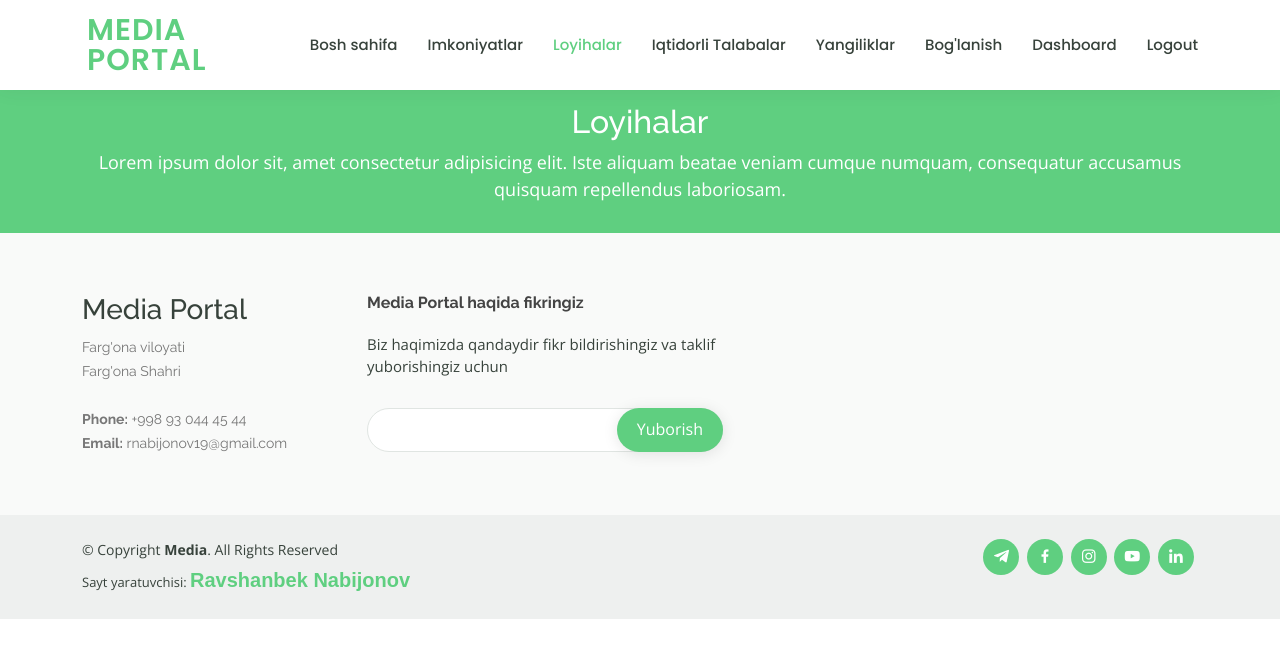
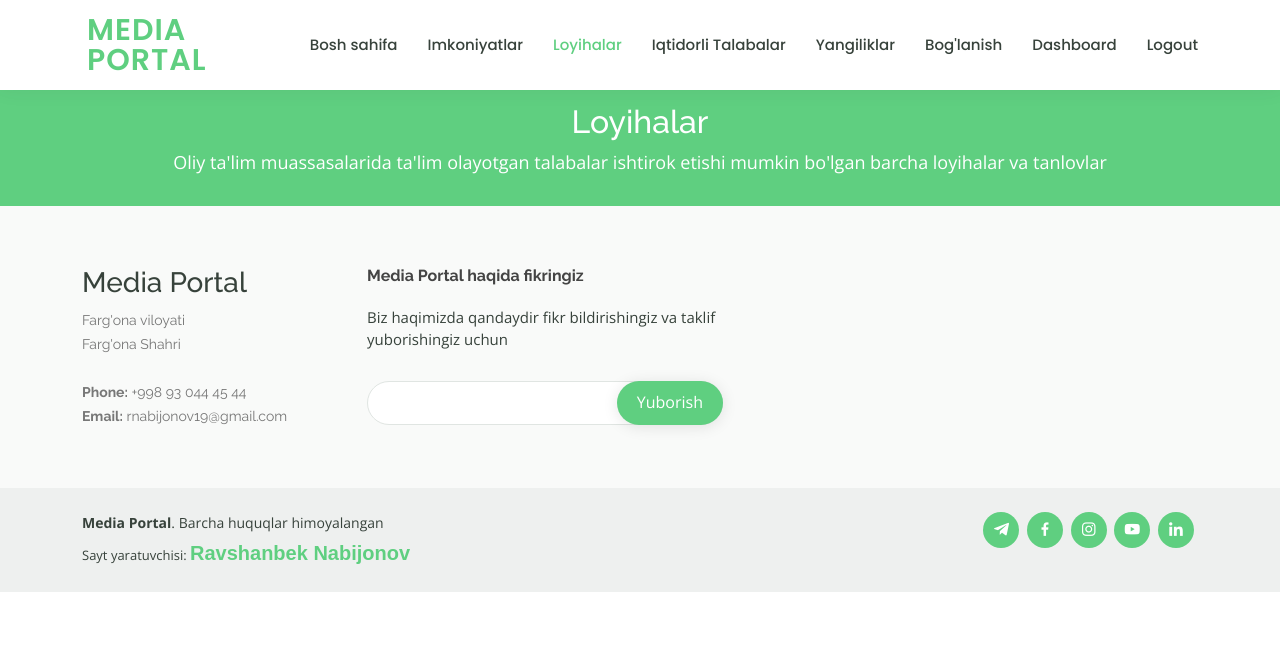
Before and after one commit to Nabijonov4544/MediaPortal, a Django app: page /projects/ in a window 1280 px wide. Shown: the top 658 px of the page. Run offline with Django 4.2, Linux system fonts and the light colour scheme; the visitor is signed in with stand-in values (Sample User, id 1); data that the repository does not hold is empty; some libraries are stand-ins or nearby versions.

Commit message:
templatedagi so'zlar o'zgardi

```diff
--- a/templates/main/footer.html
+++ b/templates/main/footer.html
@@ -47,7 +47,7 @@
 
       <div class="me-md-auto text-center text-md-start">
         <div class="copyright">
-          &copy; Copyright <strong><span>Media</span></strong>. All Rights Reserved
+        <strong><span>Media Portal</span></strong>. Barcha huquqlar himoyalangan
         </div>
         <div class="credits">
           <!-- All the links in the footer should remain intact. -->
--- a/templates/oportunities1.html
+++ b/templates/oportunities1.html
@@ -12,7 +12,7 @@
       <div class="breadcrumbs">
         <div class="container">
           <h2>Imkoniyatlar</h2>
-          <p style="font-size: 18px">Lorem ipsum dolor sit, amet consectetur adipisicing elit. Iste aliquam beatae veniam cumque numquam, consequatur accusamus quisquam repellendus laboriosam.  </p>
+          <p style="font-size: 18px">Oliy ta'lim muassasalarida ta'lim olayotgan talabalar uchun yaratilayotgan barcha imkoniyatlar </p>
         </div>
       </div><!-- End Breadcrumbs -->
 
--- a/templates/projects.html
+++ b/templates/projects.html
@@ -12,7 +12,7 @@
       <div class="breadcrumbs">
         <div class="container">
           <h2>Loyihalar</h2>
-          <p style="font-size: 18px">Lorem ipsum dolor sit, amet consectetur adipisicing elit. Iste aliquam beatae veniam cumque numquam, consequatur accusamus quisquam repellendus laboriosam.  </p>
+          <p style="font-size: 18px">Oliy ta'lim muassasalarida ta'lim olayotgan talabalar ishtirok etishi mumkin bo'lgan barcha loyihalar va tanlovlar </p>
         </div>
       </div><!-- End Breadcrumbs -->
 
```
